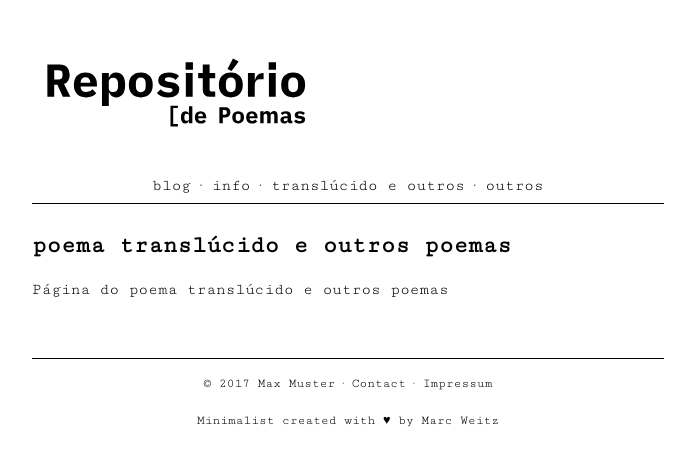
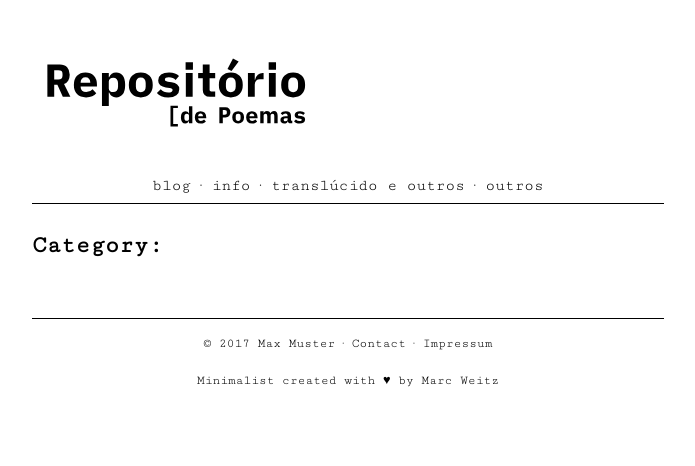
Before and after one commit to olivia-olivia/olivia-olivia.github.io, a Jekyll site: the page built from translucido-e-outros.md, in a window 1280 px wide. Shown: the top 466 px of the page, without its empty margins (292-987 px from the left). Built offline with Jekyll 4.4.1, drawn with Linux system fonts in a browser that asks for light colours.

Commit message:
tentativa de criar página da categoria
para criar "livro" "poema translúcido e outros poemas"

```diff
--- a/translucido-e-outros.md
+++ b/translucido-e-outros.md
@@ -1,7 +1,5 @@
 ---
-layout: default
+layout: category
 title: poema translúcido e outros poemas
-permalink: /translucido-e-outros/
+permalink: /categories/translucido-e-outros/
 ---
-
-Página do poema translúcido e outros poemas
```
